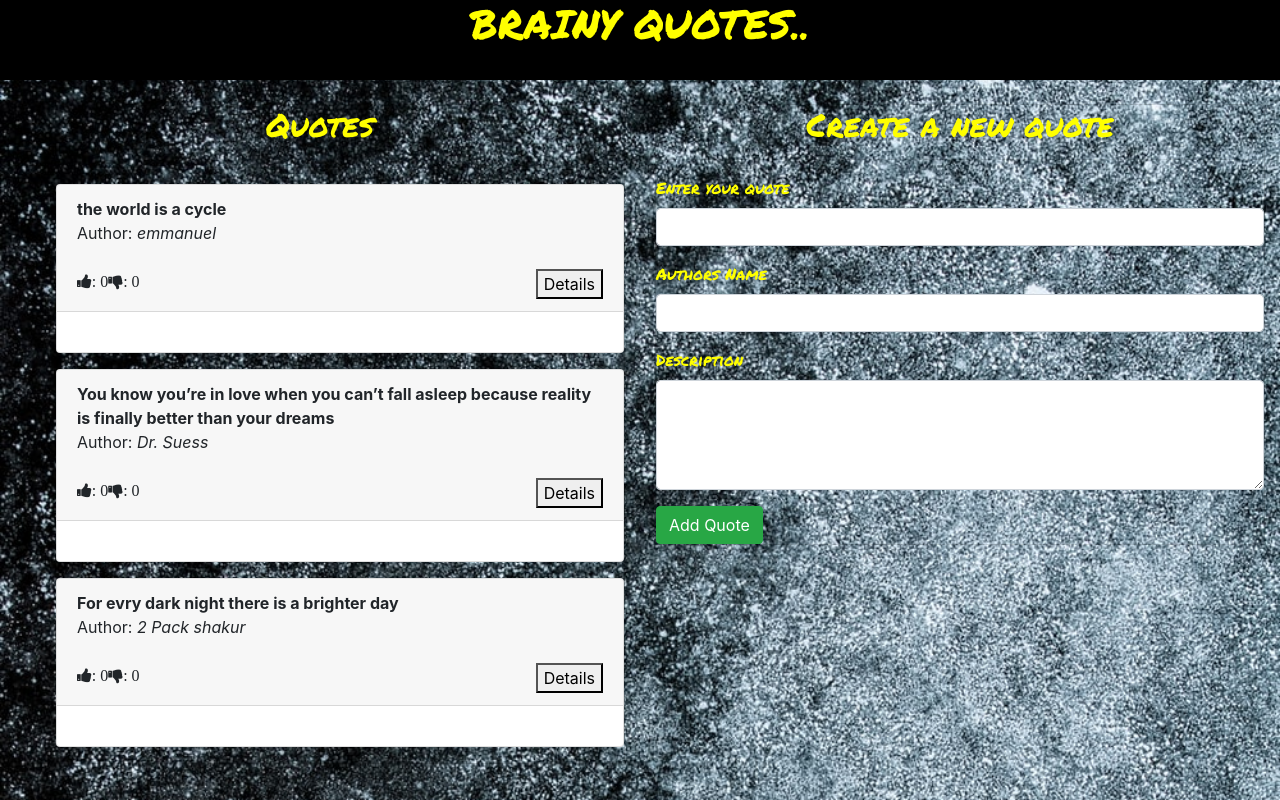
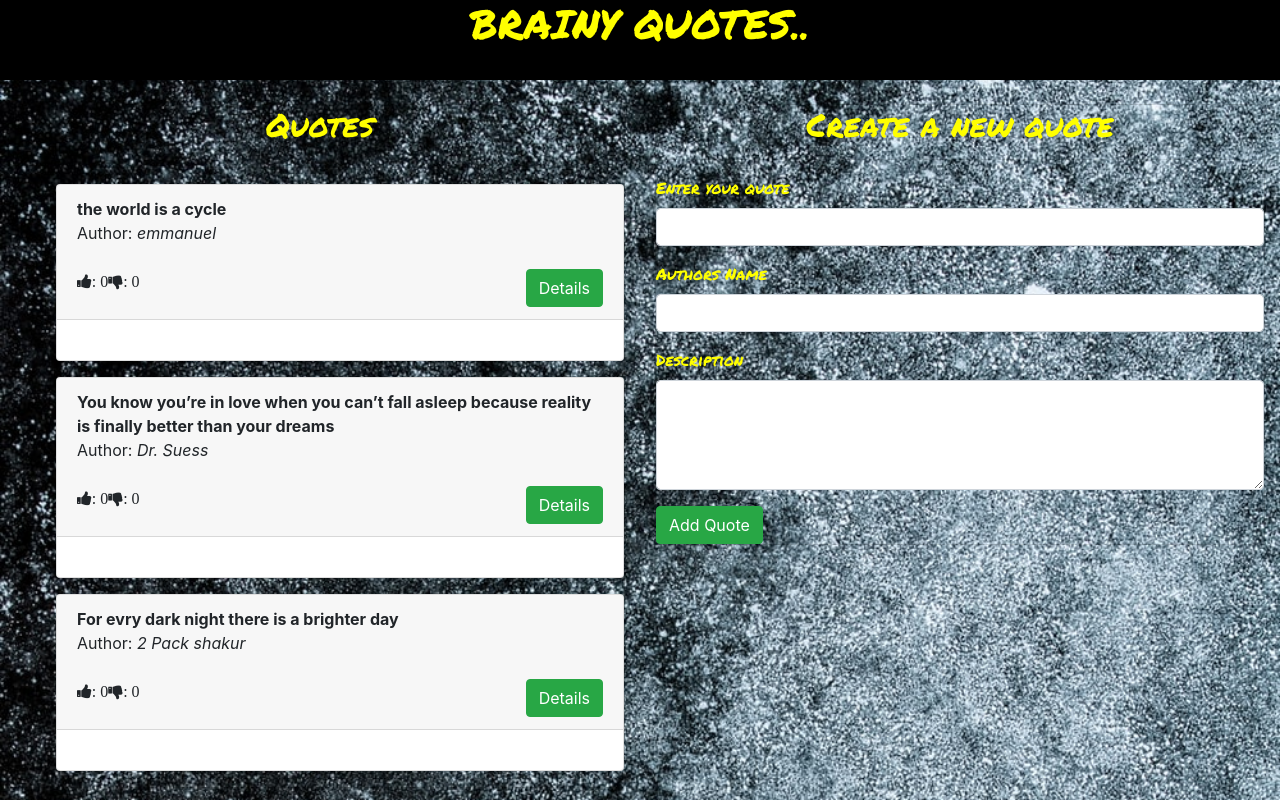
Before and after one commit to Manuel-bit/quotes, an Angular app: page / in a window 1280 px wide. Built offline with nearby package versions, Linux system fonts and the light colour scheme.

Commit message:
add like counter function

```diff
--- a/src/app/quote-form/quote-form.component.ts
+++ b/src/app/quote-form/quote-form.component.ts
@@ -8,11 +8,12 @@ import{ Quote} from '../quote';
 })
 export class QuoteFormComponent implements OnInit {
 
-  newQuote= new Quote(" ", " ", " ", 0, 0);
+  newQuote= new Quote("", "", "", 0, 0);
   @Output() addQuote = new EventEmitter<Quote>();
 
   submitQuote(){
 this.addQuote.emit(this.newQuote);
+this.newQuote= new Quote(" ", " ", " ", 0, 0);
 }
 
   constructor() { }
--- a/src/app/quote/quote.component.html
+++ b/src/app/quote/quote.component.html
@@ -15,7 +15,7 @@
                 Author: <em>{{quotes.author}}</em><br><br>
                 <i class="fa fa-thumbs-up" id = "upvote"  (click)="upVote(i)">:   {{quotes.likes}}</i>
                 <i class="fa fa-thumbs-down" id = "downvote"  (click)="downVote(i)">:   {{quotes.dislikes}}</i>
-                <button (click)='toggleDetails(i)'>Details</button>
+                <button (click)='toggleDetails(i)' class="btn btn-success">Details</button>
                 </div>
                 <div class="card-body">
                 <app-details *ngIf='quotes.showDescription' [myQuote]='quotes' (isComplete) = 'deleteQuote($event,i)'></app-details>
```
